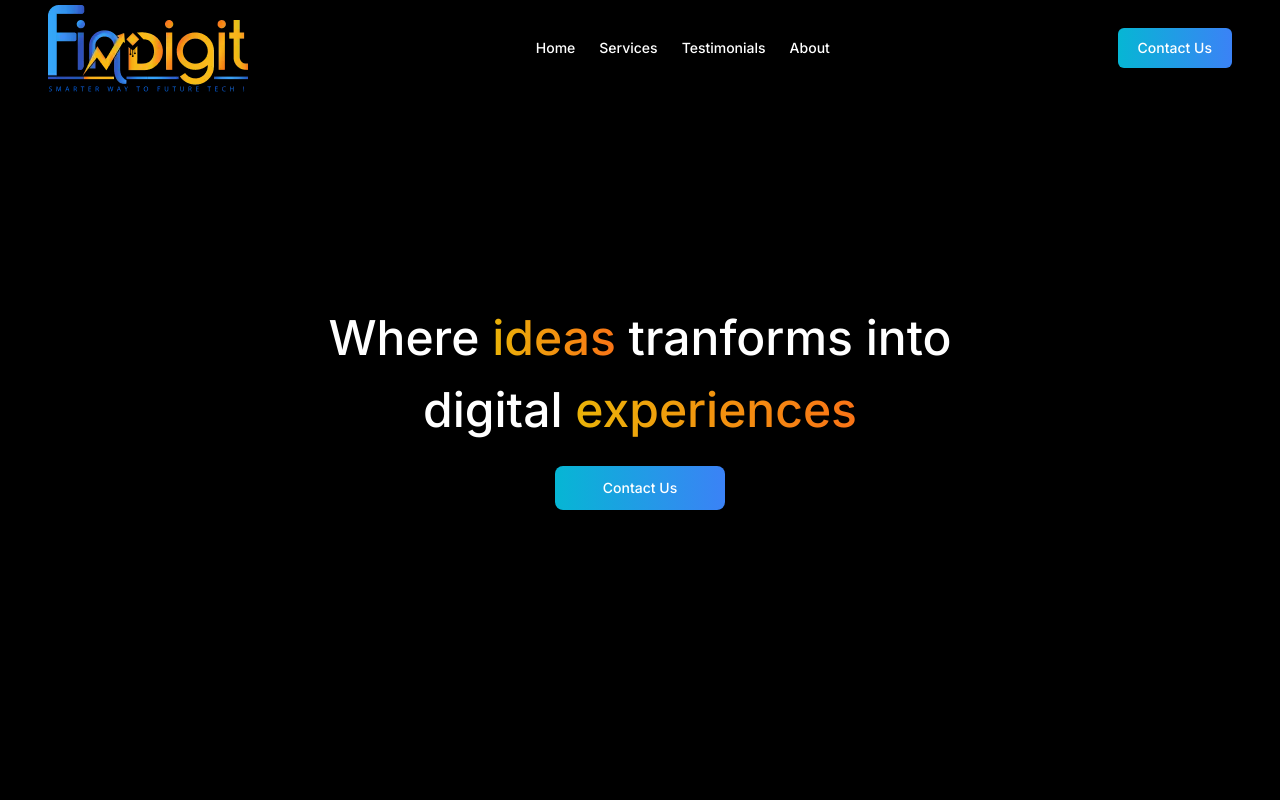
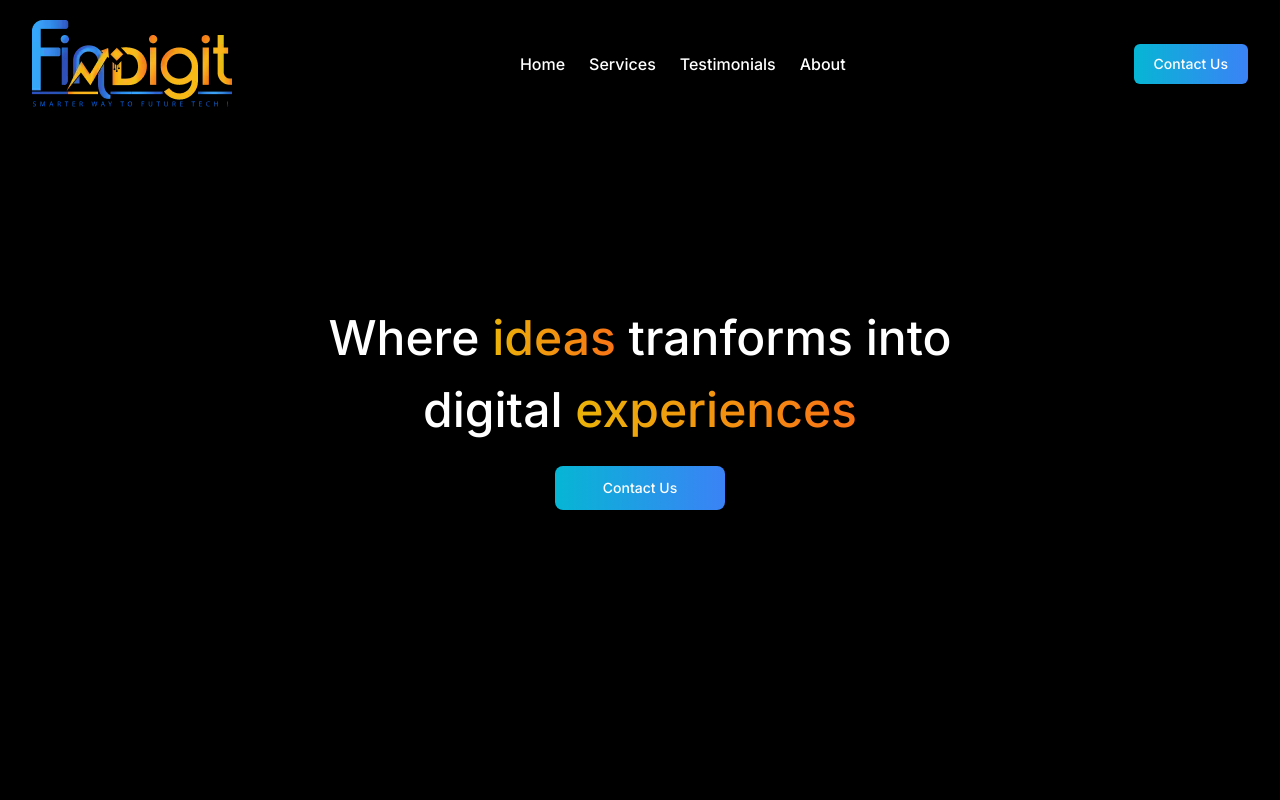
Before and after one commit to AhsanCommits/findigit, a Next.js app: page / in a window 1280 px wide. Shown: the top 800 px of the page. Built offline with nearby package versions, Linux system fonts and the light colour scheme.

Commit message:
Update Navbar.jsx

```diff
--- a/components/Navbar.jsx
+++ b/components/Navbar.jsx
@@ -5,6 +5,7 @@
 import logo from '@/public/logo.webp';
 import Image from 'next/image';
 const Navbar = () => {
+  const [navbar, setNavbar] = useState(false);
   const [isScrolled, setIsScrolled] = useState(false);
 
   useEffect(() => {
@@ -22,65 +23,114 @@
     };
   }, []);
 
+  const toggleMobileMenu = () => {
+    setNavbar(!navbar);
+  };
   return (
-    <header
-      className={`p-4 fixed top-0 z-50 w-full ${
-        isScrolled ? 'bg-[#171717]' : 'bg-transparent'
-      }`}
+    <nav
+      className={`w-full shadow fixed top-0 ${
+        isScrolled ? 'bg-[#171717]' : 'bg-black'
+      }
+      ${navbar ? 'bg-white' : 'bg-[#171717]'}
+      `}
     >
-      <div className="mx-auto max-w-screen-xl px-4 sm:px-6 lg:px-8">
-        <div className="flex h-16 items-center justify-between">
-          <div className="md:flex md:items-center md:gap-12">
-            <a className="block" href="/">
+      <div className="justify-between px-4 mx-auto lg:max-w-7xl md:items-center md:flex md:px-8">
+        <div>
+          <div className="flex items-center justify-between py-3 md:py-5 md:block">
+            <a href="javascript:void(0)">
               <span className="sr-only">Home</span>
               <Image className="w-full" src={logo} alt="site logo" />
             </a>
+
+            <div className="md:hidden">
+              <button
+                className={`p-2 rounded-md outline-none ${
+                  navbar ? 'text-black' : 'text-white'
+                }`}
+                onClick={() => setNavbar(!navbar)}
+              >
+                {navbar ? (
+                  <svg
+                    xmlns="http://www.w3.org/2000/svg"
+                    className="w-6 h-6"
+                    viewBox="0 0 20 20"
+                    fill="currentColor"
+                  >
+                    <path
+                      fillRule="evenodd"
+                      d="M4.293 4.293a1 1 0 011.414 0L10 8.586l4.293-4.293a1 1 0 111.414 1.414L11.414 10l4.293 4.293a1 1 0 01-1.414 1.414L10 11.414l-4.293 4.293a1 1 0 01-1.414-1.414L8.586 10 4.293 5.707a1 1 0 010-1.414z"
+                      clipRule="evenodd"
+                    />
+                  </svg>
+                ) : (
+                  <svg
+                    xmlns="http://www.w3.org/2000/svg"
+                    className="w-6 h-6"
+                    fill="none"
+                    viewBox="0 0 24 24"
+                    stroke="currentColor"
+                    strokeWidth={2}
+                  >
+                    <path
+                      strokeLinecap="round"
+                      strokeLinejoin="round"
+                      d="M4 6h16M4 12h16M4 18h16"
+                    />
+                  </svg>
+                )}
+              </button>
+            </div>
+          </div>
         </div>
 
-          <div className="hidden md:block">
-            <nav aria-label="Global">
-              <ul className="flex items-center gap-6 text-sm">
-                <li>
-                  <a
-                    className="text-white transition hover:text-white/75 font-medium"
-                    href="/"
+        <div>
+          <div
+            className={`flex-1 justify-self-center pb-3 mt-8 md:block md:pb-0 md:mt-0 ${
+              navbar ? 'block' : 'hidden'
+            }`}
           >
-                    Home
-                  </a>
+            <ul className="items-center justify-center space-y-8 md:flex md:space-x-6 md:space-y-0">
+              <li
+                className={`${
+                  navbar
+                    ? 'text-black hover:text-black/75'
+                    : 'text-white hover:text-white/75'
+                } transition  font-medium hover:underline`}
+              >
+                <a href="/">Home</a>
               </li>
-
-                <li>
-                  <a
-                    className="text-white transition hover:text-white/75 font-medium"
-                    href="#services"
+              <li
+                className={`${
+                  navbar
+                    ? 'text-black hover:text-black/75'
+                    : 'text-white hover:text-white/75'
+                } transition  font-medium hover:underline`}
               >
-                    Services
-                  </a>
+                <a href="#services">Services</a>
               </li>
-
-                <li>
-                  <a
-                    className="text-white transition hover:text-white/75 font-medium"
-                    href="#testimonials"
+              <li
+                className={`${
+                  navbar
+                    ? 'text-black hover:text-black/75'
+                    : 'text-white hover:text-white/75'
+                } transition  font-medium hover:underline`}
               >
-                    Testimonials
-                  </a>
+                <a href="#testimonials">Testimonials</a>
               </li>
-
-                <li>
-                  <a
-                    className="text-white transition hover:text-white/75 font-medium"
-                    href="/about"
+              <li
+                className={`${
+                  navbar
+                    ? 'text-black hover:text-black/75'
+                    : 'text-white hover:text-white/75'
+                } transition  font-medium hover:underline`}
               >
-                    About
-                  </a>
+                <a href="/about">About</a>
               </li>
             </ul>
-            </nav>
+          </div>
         </div>
 
-          <div className="flex items-center gap-4">
-            <div className="sm:flex sm:gap-4">
+        <div className="sm:flex sm:gap-4 hidden">
           <a
             className="rounded-md bg-gradient-to-r from-cyan-500 to-blue-500 hover:from-cyan-600 hover:to-blue-600 px-5 py-2.5 text-sm font-medium text-white shadow"
             href="/contact"
@@ -88,33 +138,8 @@
             Contact Us
           </a>
         </div>
-
-            <div className="block md:hidden">
-              <button
-                className={`rounded p-2 text-white transition hover:text-gray-600/75 ${
-                  isScrolled ? 'bg-[#171717]' : 'bg-transparent'
-                }`}
-              >
-                <svg
-                  xmlns="http://www.w3.org/2000/svg"
-                  className="h-5 w-5"
-                  fill="none"
-                  viewBox="0 0 24 24"
-                  stroke="currentColor"
-                  strokeWidth="2"
-                >
-                  <path
-                    strokeLinecap="round"
-                    strokeLinejoin="round"
-                    d="M4 6h16M4 12h16M4 18h16"
-                  />
-                </svg>
-              </button>
       </div>
-          </div>
-        </div>
-      </div>
-    </header>
+    </nav>
   );
 };
 
```
Lines whose indentation alone changed are shown as unchanged.
